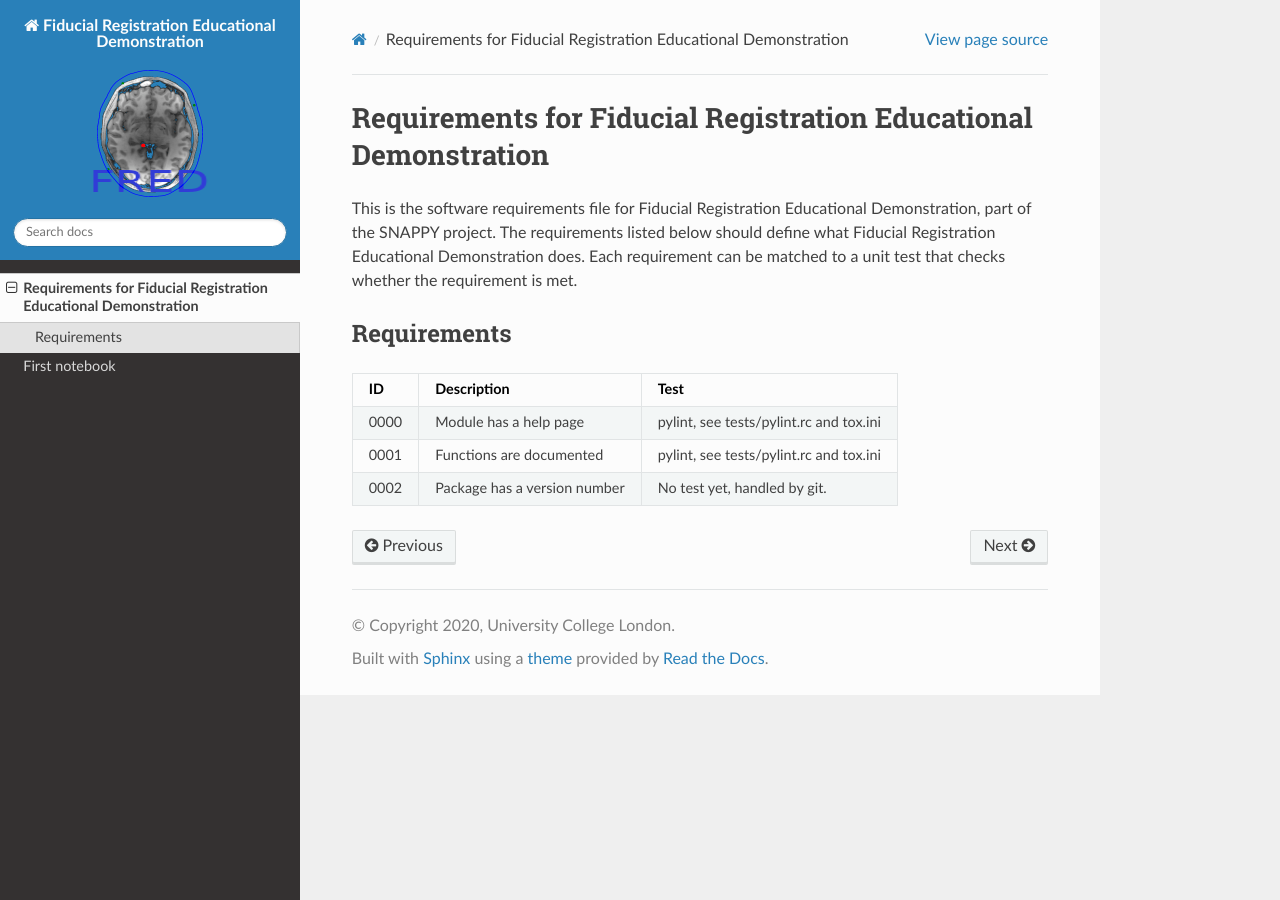
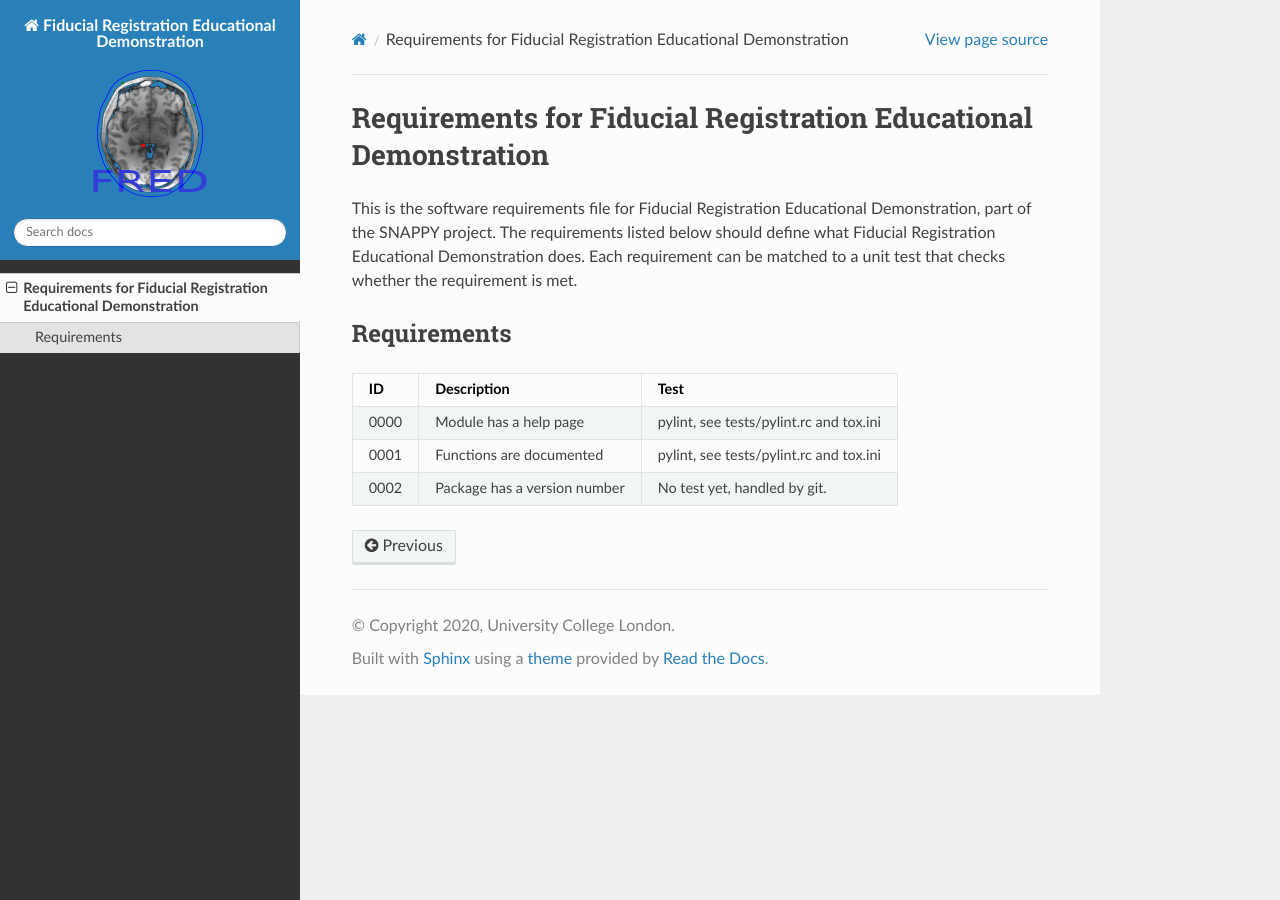
Before and after one commit to SciKit-Surgery/scikit-surgeryfred, a Sphinx documentation site: the page built from doc/requirements.rst, in a window 1280 px wide. Built offline with Sphinx 7.4.7 and the Read the Docs theme 2.0.0, drawn with Linux system fonts in a browser that asks for light colours; formulas are drawn with MathJax 3; pages that are not in the unit, such as notebooks, are missing from menus.

Commit message:
Issue #16 removed nbsphinx from doc conf

```diff
--- a/doc/conf.py
+++ b/doc/conf.py
@@ -90,7 +90,7 @@
 # Add any Sphinx extension module names here, as strings. They can be
 # extensions coming with Sphinx (named 'sphinx.ext.*') or your custom
 # ones.
-extensions = ['sphinx.ext.autodoc', 'sphinx.ext.viewcode', 'sphinx.ext.imgmath', 'nbsphinx']
+extensions = ['sphinx.ext.autodoc', 'sphinx.ext.viewcode', 'sphinx.ext.imgmath']
 
 # Add any paths that contain templates here, relative to this directory.
 templates_path = ['_templates']
--- a/requirements-dev.txt
+++ b/requirements-dev.txt
@@ -15,4 +15,3 @@
 pyinstaller
 pytest
 tox
-nbsphinx
```
